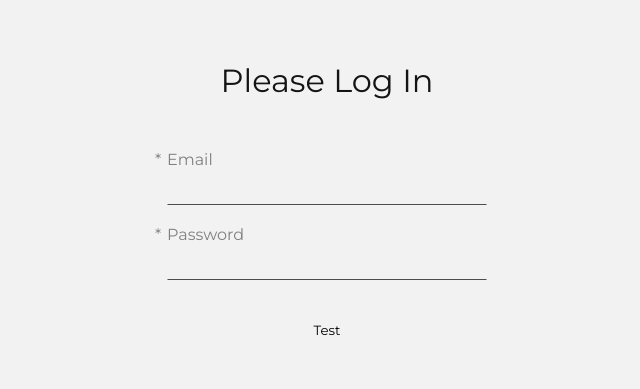
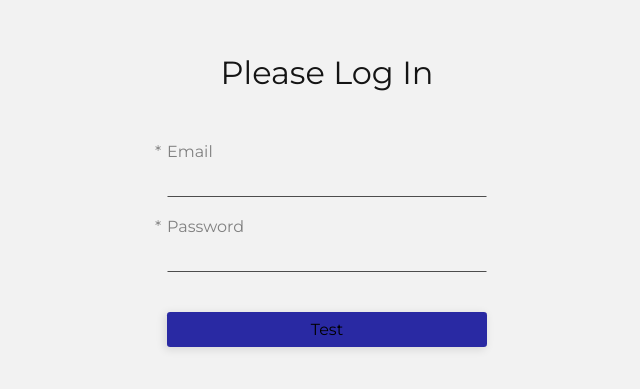
Before and after one commit to PacificConsultingGroup/pcg-vultr-dashboard, a Next.js app in the folder frontend/: page /login in a window 1280 px wide. Shown: the part 185-574 px from the top of the page, without its empty margins (313-953 px from the left). Built offline with nearby package versions, Linux system fonts and the light colour scheme; no server answers.

Commit message:
style: Button globals

```diff
--- a/frontend/src/styles/globals.css
+++ b/frontend/src/styles/globals.css
@@ -112,6 +112,7 @@ button {
 }
 
 /* Global styles */
+/* Text globals */
 p {
   font-size: var(--font-size-regular);
   color: var(--color-mono-lighter);
@@ -143,6 +144,8 @@ label {
   color: var(--color-mono-base);
   font-size: var(--font-size-small);
 }
+
+/* Input globals */
 input {
   font-size: var(--font-size-regular);
   color: var(--color-mono-light);
@@ -173,6 +176,26 @@ textarea {
 textarea:focus {
   border-color: var(--color-primary-light);
   box-shadow: var(--box-shadow-standard);
+}
+
+/* Button globals */
+button {
+  background-color: var(--color-primary-base);
+  padding: 0.5em 1.2em;
+  font-size: var(--font-size-regular);
+  color: var(--color-mono-lightest);
+  border-radius: 0.2em;
+  box-shadow: var(--box-shadow-standard);
+  transition:
+    color 100ms ease-out,
+    background-color 100ms ease-out,
+    box-shadow 100ms ease-out;
+}
+button:hover {
+  cursor: pointer;
+  box-shadow: var(--box-shadow-hover);
+  background-color: var(--color-primary-light);
+  color: var(--color-mono-lightest);
 }
 
 /* Media queries*/
```
